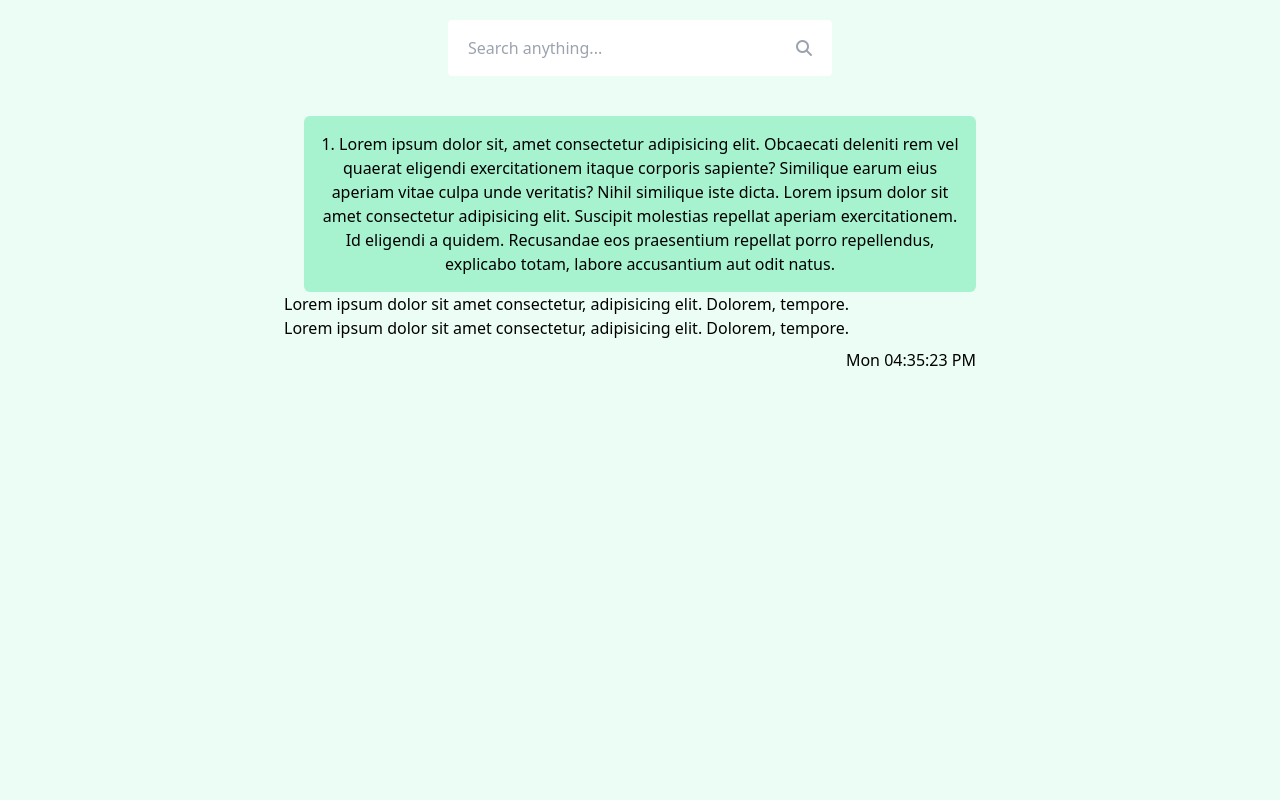
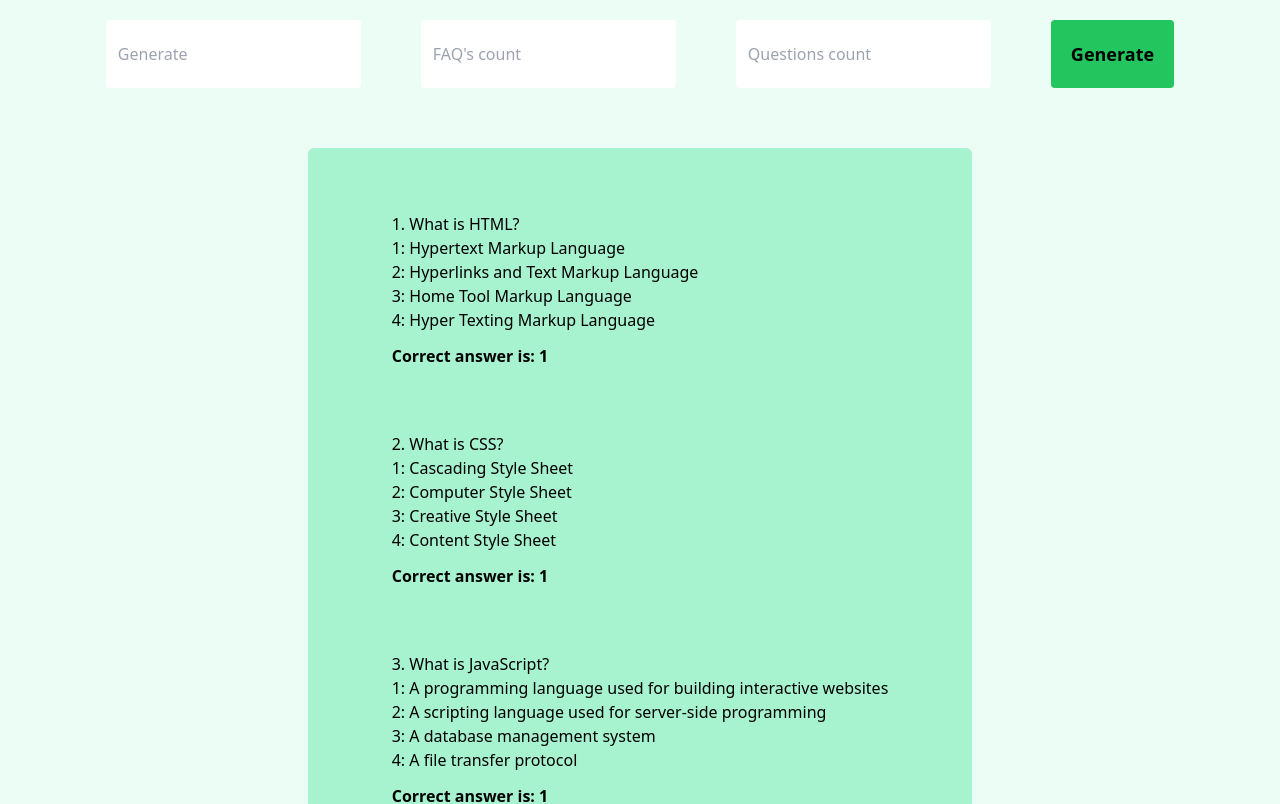
Before and after one commit to Collabs-001/QuestionsBuilder, a React (Vite) app: page / in a window 1280 px wide. Shown: the top 804 px of the page. Built offline with nearby package versions, Linux system fonts and the light colour scheme.

Commit message:
add: basic UI

```diff
--- a/src/App.css
+++ b/src/App.css
@@ -1,4 +1,3 @@
 main {
-  height: 100vh;
   background-color: #ecfdf5;
 }
--- a/src/App.jsx
+++ b/src/App.jsx
@@ -2,13 +2,13 @@
 // import reactLogo from './assets/react.svg'
 // import viteLogo from '/vite.svg'
 import './App.css';
-import { SearchBar, Replies } from './components';
+import { Reply, Form } from './components';
 
 function App() {
 	return (
-		<main className='h-screen'>
-			<SearchBar />
-			<Replies />
+		<main className="">
+			<Form />
+			<Reply />
 		</main>
 	);
 }
--- /dev/null
+++ b/src/components/Form.jsx
@@ -0,0 +1,27 @@
+import { SearchBar } from './SearchBar';
+
+function Form() {
+	return (
+		<div className="flex justify-center flex-col md:flex-row gap-5">
+			<SearchBar />
+			<input
+				className="m-5 p-3 rounded"
+				type="number"
+				placeholder="FAQ's count "
+			/>
+			<input
+				className="m-5 p-3 rounded"
+				type="number"
+				placeholder="Questions count "
+			/>
+			<button
+				type="submit"
+				className="p-5 m-5 rounded bg-green-500 font-bold text-lg"
+			>
+				Generate
+			</button>
+		</div>
+	);
+}
+
+export { Form };
--- a/src/components/Replies.jsx
+++ /dev/null
@@ -1,49 +0,0 @@
-import repliesStyles from './Replies.module.css';
-
-function Replies() {
-	// Create a new Date object
-	const currentDate = new Date();
-
-	// Define options for formatting
-	const options = {
-		timeZone: 'Asia/Kolkata', // Set the time zone to IST
-		weekday: 'short', // Display abbreviated day name (e.g., "Mon," "Tue")
-		hour: '2-digit', // Display hours in 2-digit format
-		minute: '2-digit', // Display minutes in 2-digit format
-		second: '2-digit', // Display seconds in 2-digit format
-	};
-
-	// Format the date and time
-	const istDateTime = currentDate.toLocaleString('en-US', options);
-
-	return (
-		<section className="flex justify-center mt-10">
-			<div>
-				<p
-					className={`mx-5 text-center max-w-2xl p-4 rounded-md ${repliesStyles.repliesTxt}`}
-				>
-					1. Lorem ipsum dolor sit, amet consectetur adipisicing elit. Obcaecati
-					deleniti rem vel quaerat eligendi exercitationem itaque corporis
-					sapiente? Similique earum eius aperiam vitae culpa unde veritatis?
-					Nihil similique iste dicta. Lorem ipsum dolor sit amet consectetur
-					adipisicing elit. Suscipit molestias repellat aperiam exercitationem.
-					Id eligendi a quidem. Recusandae eos praesentium repellat porro
-					repellendus, explicabo totam, labore accusantium aut odit natus.
-				</p>
-				<ul>
-					<li>
-						Lorem ipsum dolor sit amet consectetur, adipisicing elit. Dolorem,
-						tempore.
-					</li>
-					<li>
-						Lorem ipsum dolor sit amet consectetur, adipisicing elit. Dolorem,
-						tempore.
-					</li>
-				</ul>
-				<p className="text-right mt-2 mr-5">{istDateTime}</p>
-			</div>
-		</section>
-	);
-}
-
-export { Replies };
--- /dev/null
+++ b/src/components/RepliesList.jsx
@@ -0,0 +1,47 @@
+import repliesListStyles from './RepliesList.module.css';
+
+function RepliesList({ repliesList }) {
+	// Create a new Date object
+	const currentDate = new Date();
+
+	// Define options for formatting
+	const options = {
+		timeZone: 'Asia/Kolkata', // Set the time zone to IST
+		weekday: 'short', // Display abbreviated day name (e.g., "Mon," "Tue")
+		hour: '2-digit', // Display hours in 2-digit format
+		minute: '2-digit', // Display minutes in 2-digit format
+		second: '2-digit', // Display seconds in 2-digit format
+	};
+
+	// Format the date and time
+	const istDateTime = currentDate.toLocaleString('en-US', options);
+	return (
+		<div
+			className={`mx-5 text-justify max-w-2xl p-8 rounded-md ${repliesListStyles.repliesTxt}`}
+		>
+			{repliesList.map((reply, index) => (
+				<div
+					key={index}
+					className={`mx-5 text-justify max-w-2xl p-8 rounded-md ${repliesListStyles.repliesTxt}`}
+				>
+					<div>
+						{index + 1}. {reply.Question}
+					</div>
+					<div>
+						<ul>
+							{reply.Options.map((option, optionIndex) => (
+								<li key={optionIndex}>{option}</li>
+							))}
+						</ul>
+					</div>
+					<p className="mt-3 font-bold">
+						Correct answer is: {reply.CorrectAnswer}
+					</p>
+				</div>
+			))}
+			<p className="text-right mt-2 mr-5">{istDateTime}</p>
+		</div>
+	);
+}
+
+export { RepliesList };
--- /dev/null
+++ b/src/components/Reply.jsx
@@ -0,0 +1,48 @@
+import mockData from '../../output.json';
+import { RepliesList } from './index';
+
+function Reply() {
+	return (
+		<section className="flex justify-center mt-10">
+			<div>
+				<RepliesList repliesList={mockData.Questions} />
+				{/* <div
+					className={`mx-5 text-justify max-w-2xl p-8 rounded-md ${repliesStyles.repliesTxt}`}
+				>
+					1. Lorem ipsum dolor sit, amet consectetur adipisicing elit. Obcaecati
+					deleniti rem vel quaerat eligendi exercitationem itaque corporis
+					sapiente? Similique earum eius aperiam vitae culpa unde veritatis?
+					Nihil similique iste dicta. Lorem ipsum dolor sit amet consectetur
+					adipisicing elit. Suscipit molestias repellat aperiam exercitationem.
+					Id eligendi a quidem. Recusandae eos praesentium repellat porro
+					repellendus, explicabo totam, labore accusantium aut odit natus.
+					<div>
+						<ul className="mt-3">
+							<li className="my-4 p-3 bg-blue-400 rounded">
+								1. Lorem ipsum dolor sit amet consectetur, adipisicing elit.
+								Dolorem, tempore.
+							</li>
+							<li className="my-4 p-3 bg-blue-400 rounded">
+								2. Lorem ipsum dolor sit amet consectetur, adipisicing elit.
+								Dolorem, tempore.
+							</li>
+							<li className="my-4 p-3 bg-blue-400 rounded">
+								3. Lorem ipsum dolor sit amet consectetur, adipisicing elit.
+								Dolorem, tempore.
+							</li>
+							<li className="my-4 p-3 bg-blue-400 rounded">
+								4. Lorem ipsum dolor sit amet consectetur, adipisicing elit.
+								Dolorem, tempore.
+							</li>
+						</ul>
+					</div>
+					<p className="mt-3 font-bold">Correct answer is: 1</p>
+				</div>
+				<p className="text-right mt-2 mr-5">{istDateTime}</p>
+			</div> */}
+			</div>
+		</section>
+	);
+}
+
+export { Reply };
--- a/src/components/SearchBar.jsx
+++ b/src/components/SearchBar.jsx
@@ -1,22 +1,10 @@
-// import * as React from 'react';
-// import { top100Films } from '../data';
-
 function SearchBar() {
 	return (
-		<div className="">
-			<div className="container flex justify-center px-4 sm:px-6 lg:px-8">
-				<div className="relative">
-					<input
-						type="text"
-						className="mt-5 h-14 w-96 pr-8 pl-5 rounded z-0 focus:shadow focus:outline focus:outline-offset-2 focus:outline-2"
-						placeholder="Search anything..."
-					/>
-					<div className="absolute top-9 right-5">
-						<i className="fa-solid fa-magnifying-glass text-gray-400 z-20 hover:text-gray-500"></i>
-					</div>
-				</div>
-			</div>
-		</div>
+		<input
+			type="text"
+			className="m-5 p-3 rounded z-0 focus:shadow focus:outline focus:outline-offset-2 focus:outline-2"
+			placeholder="Generate"
+		/>
 	);
 }
 
--- a/src/components/index.js
+++ b/src/components/index.js
@@ -1,2 +1,4 @@
 export { SearchBar } from './SearchBar';
-export { Replies } from './Replies';
+export { Reply } from './Reply';
+export { RepliesList } from './RepliesList';
+export { Form } from './Form';
```
Also changed, not shown: output.json (line endings or trailing spaces), src/components/RepliesList.module.css (renamed from src/components/Replies.module.css).
